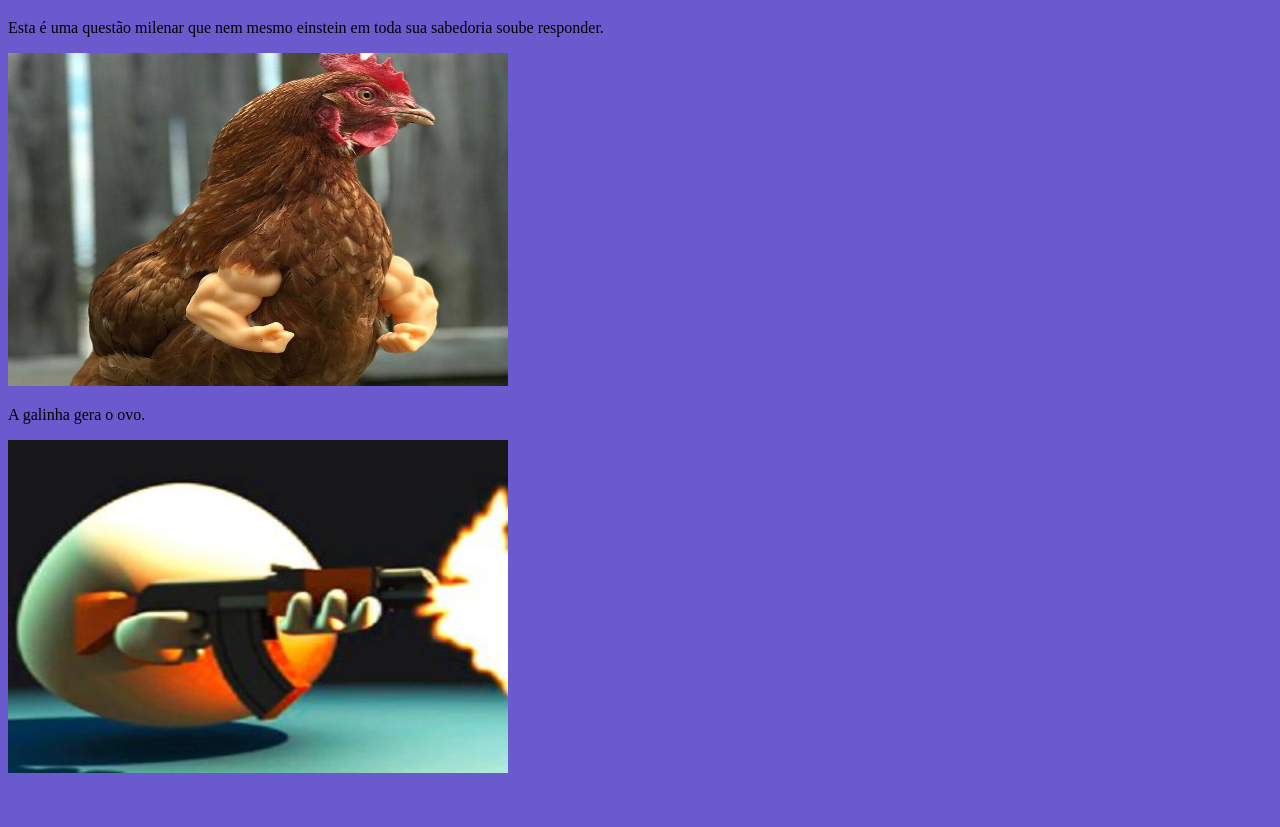
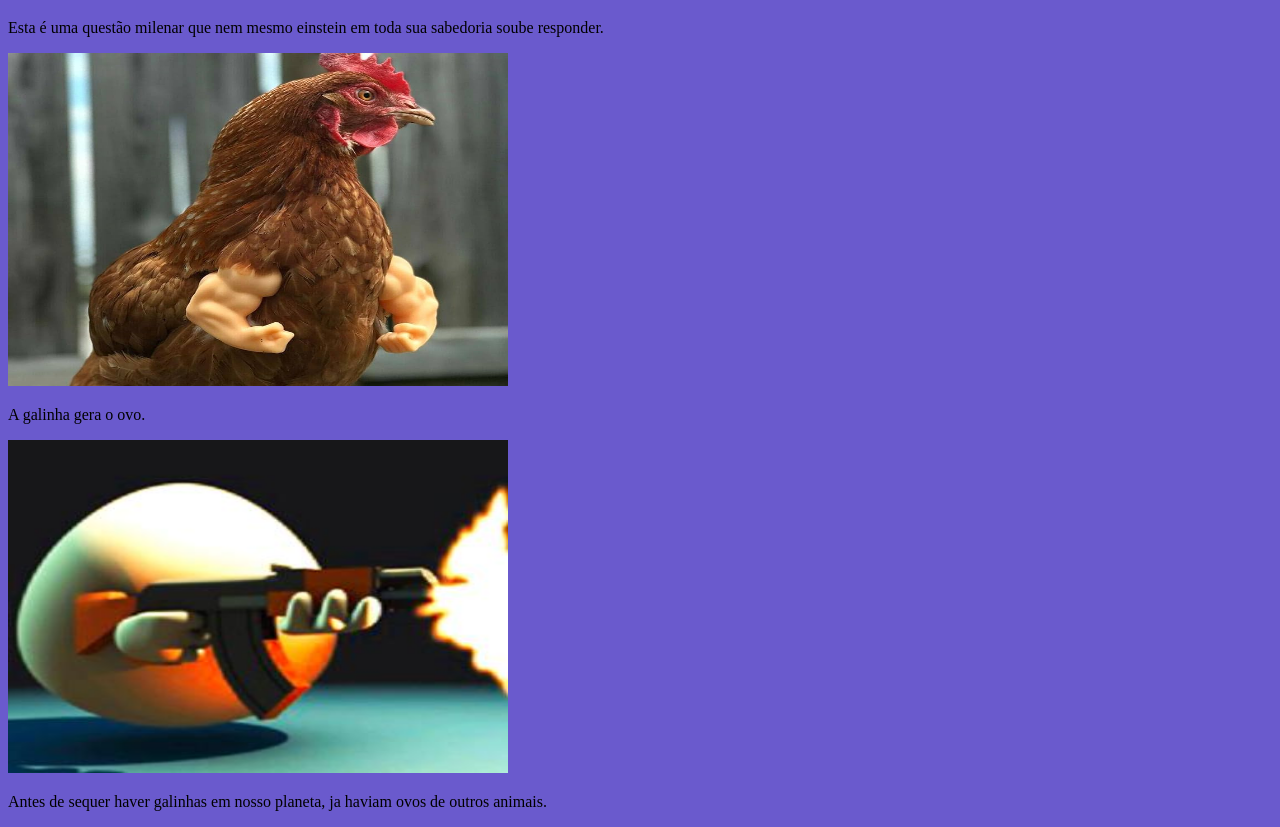
Before and after one commit to Keysser/Erineu, a plain HTML site: page index.html in a window 1280 px wide. Shown: the part 61-888 px from the top of the page. Before the commit the page ends 846 px from the top, so only its background shows below. Drawn offline with Linux system fonts and the light colour scheme.

Commit message:
Update index.html

```diff
--- a/index.html
+++ b/index.html
@@ -10,5 +10,7 @@
 <img src="galinha-bombada.jpg" alt="Galinha-bombada" width="500" height="333">
 <p> A galinha gera o ovo.</p>
 <img src="ovo-armado.jpg" alt="Ovo-Armado" width="500" height="333">
+<p> Antes de sequer haver galinhas em nosso planeta, ja haviam ovos de outros animais.</p>
+
 </body>
 </html>
```
